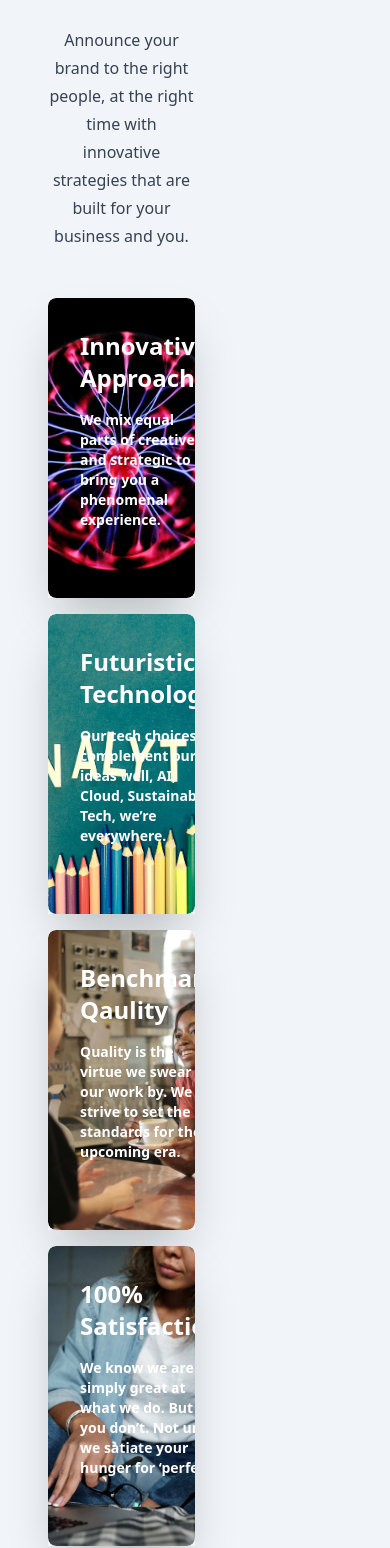
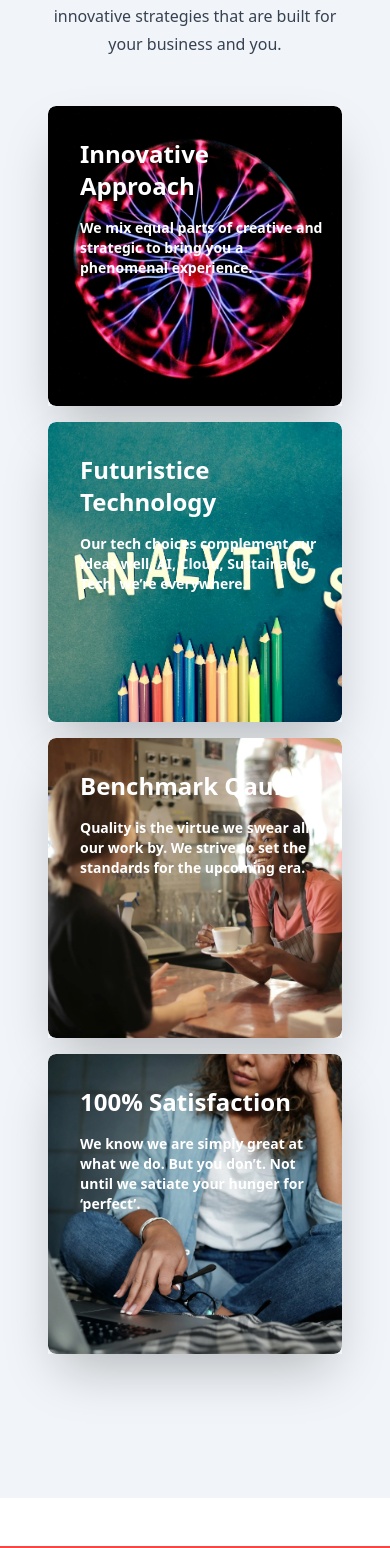
Before and after one commit to rkcoola792/media-dynox-revamped, a React (Vite) app: page / in a window 390 px wide. Shown: the part 4451-5999 px from the top of the page. Built offline with nearby package versions, Linux system fonts and the light colour scheme; the HTML template or start-up script is replaced by a standard one.

Commit message:
section 4 completed

```diff
--- a/src/components/Homepage/Section4.jsx
+++ b/src/components/Homepage/Section4.jsx
@@ -5,7 +5,7 @@ import FAQ from '../FAQ/FAQ'
 const Section4 = () => {
   return (
     <div className="left section-4 md:flex flex flex-col md:flex-row lg:px-24 px-12  bg-slate-100  py-24 mt-12 relative ">
-      <div className="sticky top-48 w-[50%]">
+      <div className="sticky top-48 sm:w-[50%]">
         <motion.div
           className="left lg:w-[65%] text-center md:text-left flex flex-col gap-8 sticky top-48 justify-center items-center"
           initial={{ opacity: 0, y: 75 }}
@@ -33,31 +33,31 @@ const Section4 = () => {
         </motion.div>
       </div>
 
-      <div className="right w-[50%]">
+      <div className="right sm:w-[50%]">
         <div className="right my-12 ">
           <div className="blogs sticky my-12 flex flex-col gap-4">
-            <div className="z-10 sticky top-48 right-12 bg-white rounded-lg">
+            <div className="z-10 sticky sm:top-48 top-[60%] right-12 bg-white rounded-lg">
               <FAQ
                 heading="Innovative Approach"
                 subheading="We mix equal parts of creative and strategic to bring you a phenomenal experience."
                 img="/FAQ1.webp"
               ></FAQ>
             </div>
-            <div className="z-20 bg-white sticky top-48 rounded-lg">
+            <div className="z-20 bg-white sticky sm:top-48 top-[60%] rounded-lg">
               <FAQ
                 heading="Futuristice Technology"
                 subheading="Our tech choices complement our ideas well, AI, Cloud, Sustainable Tech, we’re everywhere."
                 img="/FAQ2.jpeg"
               ></FAQ>
             </div>
-            <div className="z-30 bg-white sticky top-48 rounded-lg ">
+            <div className="z-30 bg-white sticky sm:top-48 top-[60%] rounded-lg ">
               <FAQ
                 heading="Benchmark Qaulity"
                 subheading="Quality is the virtue we swear all our work by. We strive to set the standards for the upcoming era."
                 img="/FAQ3.webp"
               ></FAQ>
             </div>
-            <div className="z-30 bg-white sticky top-48 rounded-lg ">
+            <div className="z-30 bg-white sticky sm:top-48 top-[60%] rounded-lg ">
               <FAQ
                 heading="100% Satisfaction"
                 subheading="We know we are simply great at what we do. But you don’t. Not until we satiate your hunger for ‘perfect’."
```
